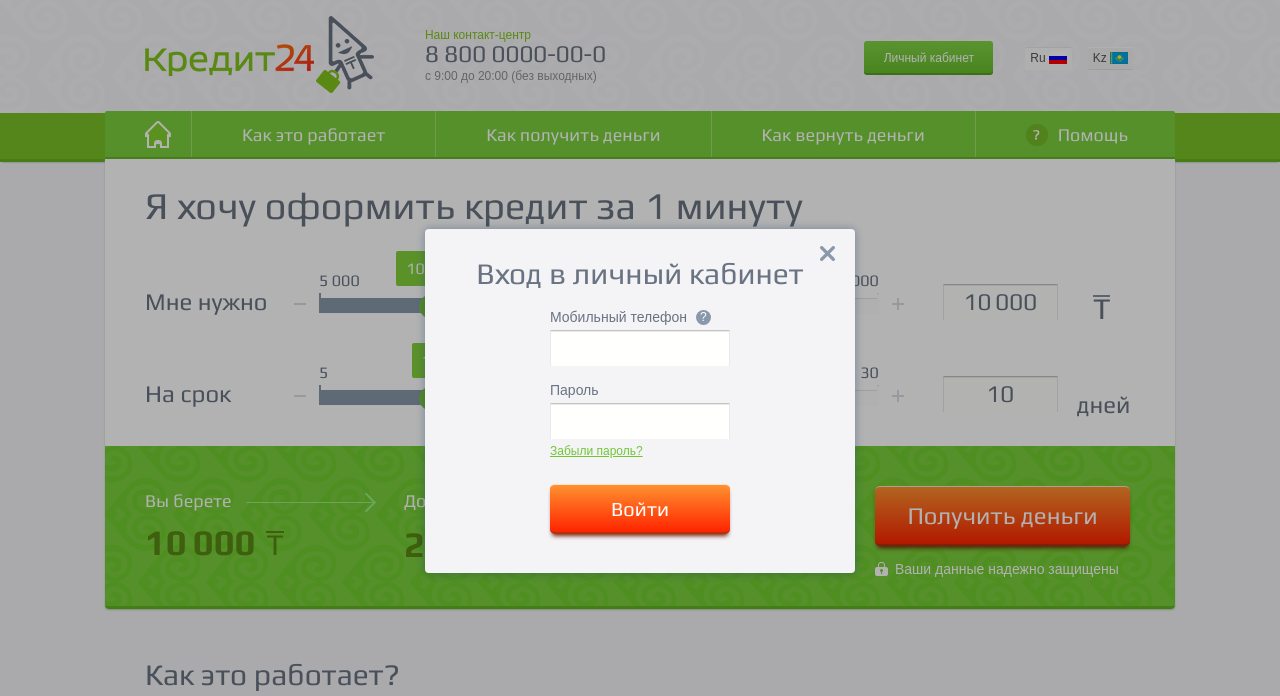
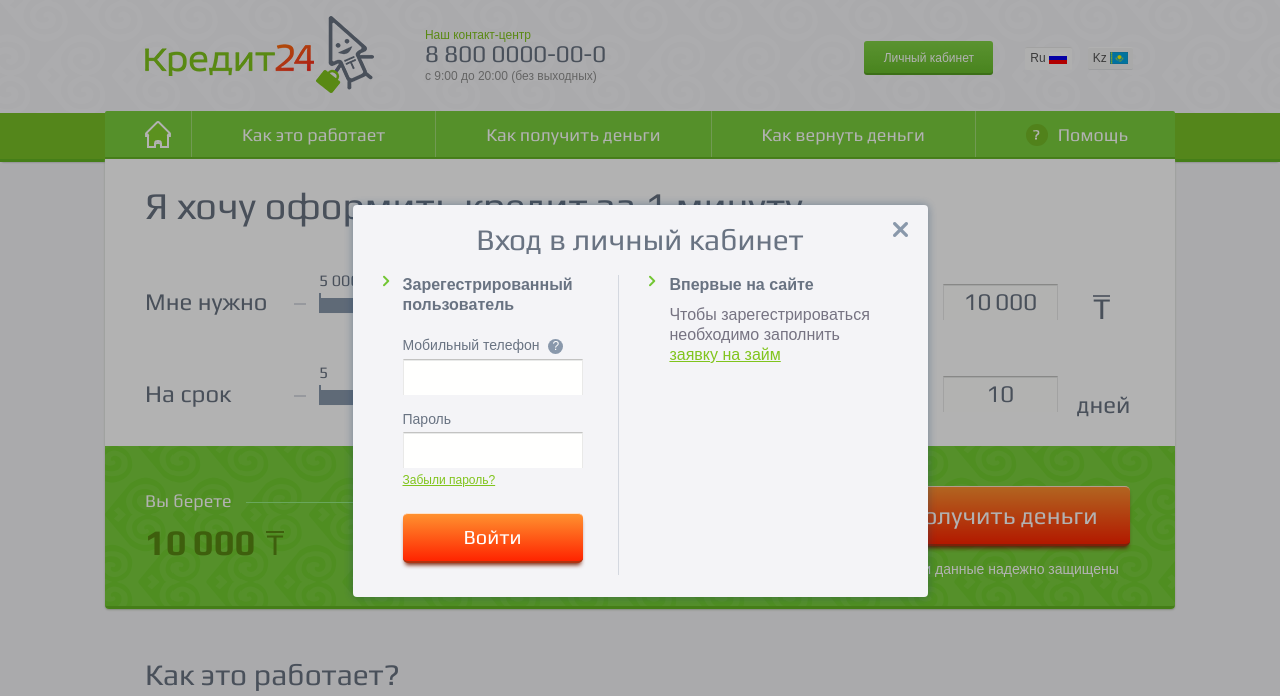
Before and after one commit to ninetor/Kredit24, a plain HTML site: page index.html in a window 1280 px wide. Both pictures are taken after a click on the link "Личный кабинет". Shown: the top 696 px of the page. Drawn offline with Linux system fonts and the light colour scheme.

Commit message:
New enter popup on index page

```diff
--- a/css/styles.css
+++ b/css/styles.css
@@ -810,3 +810,25 @@ body.freeze{overflow-y: scroll;}
 #for-money article .button{font: normal 18px/18px 'Play'; width: auto; padding: 8px 20px; height: 18px; margin: 10px 20px 5px 0; box-shadow: none; border: none;}
 #for-money article .button:active{margin: 12px 20px 3px 0;}
 /* Index - popup take money END */
+
+/* Index - popup enter. Version 2 */
+.enter_version-2.popup#enter article {width: 555px;}
+.enter_version-2.popup#enter h2 {margin: 10px 0 20px;}
+.enter_version-2 .personalization-form{margin-top: 22px;}
+.enter_version-2 .personalization-form > div:last-child {margin: 16px 0 0;}
+.enter_wrapper{padding: 0 40px 15px;}
+.two-column{display: table; width: 100%; text-align: left;}
+.two-column > div{display: table-cell; width: 50%;}
+.two-column > div + div{border-left: 1px solid #d4d8e0; margin-left: -1px;}
+.enter_version-2 .two-column > div{width: 54%;}
+.enter_version-2 .two-column > div:first-child{width: 45%;}
+.enter_version-2 .two-column > div > *{max-width: 205px; margin-left: 50px;}
+.enter_version-2 .two-column > div:first-child > *{max-width: 180px; margin-left: 0px;}
+.enter_version-2 p{font-size: 16px; line-height: 20px; color: #767382; margin: 10px 0;}
+.enter_version-2 p.enter-type{font-weight: bold; font-size: 16px; color: #697382; margin-top: 0;}
+.enter_version-2 p.enter-type > span:first-child{display: block; width: 7px; height: 12px; background: url("../img/arrow.png") no-repeat center; float: left; margin: 0 0 0 -20px;}
+.enter_version-2 a{color: #80c41c; text-decoration: underline;}
+.enter_version-2 a:hover{text-decoration: none;}
+.enter_version-2 .personalization-form input[type="button"].orange {margin: 10px 0 2px;}
+.enter_version-2 .personalization-form input[type="button"].orange:not([disabled="disabled"]):active {margin: 12px 0 0;}
+/* Index - popup enter. Version 2 END */
--- a/index.html
+++ b/index.html
@@ -307,10 +307,14 @@
             </article>
 
         </div>
-        <div class="popup" id="enter">
+        <div class="popup enter_version-2" id="enter">
             <article>
                 <a class="close-popup"></a>
                 <h2>Вход в личный кабинет</h2>
+                <div class="enter_wrapper">
+                    <div class="two-column">
+                        <div>
+                            <p class="enter-type"><span></span>Зарегестрированный пользователь</p>
                             <form class="personalization-form enter">
                                 <div>
                                     <label class="label">Мобильный телефон <em title="Пояснительный текст" class="what-this">?</em></label>
@@ -325,6 +329,13 @@
                                     <input type="button" value="Войти" class="button orange" />
                                 </div>
                             </form>
+                        </div><!--
+                        --><div>
+                            <p class="enter-type"><span></span>Впервые на сайте</p>
+                            <p>Чтобы зарегестрироваться необходимо заполнить <a href="#">заявку на займ</a></p>
+                        </div>
+                    </div>
+                </div>
             </article>
         </div>
         <div class="popup" id="repair-pass">
```
Also changed, not shown: img/arrow.png (added). Lines whose indentation alone changed are shown as unchanged.
